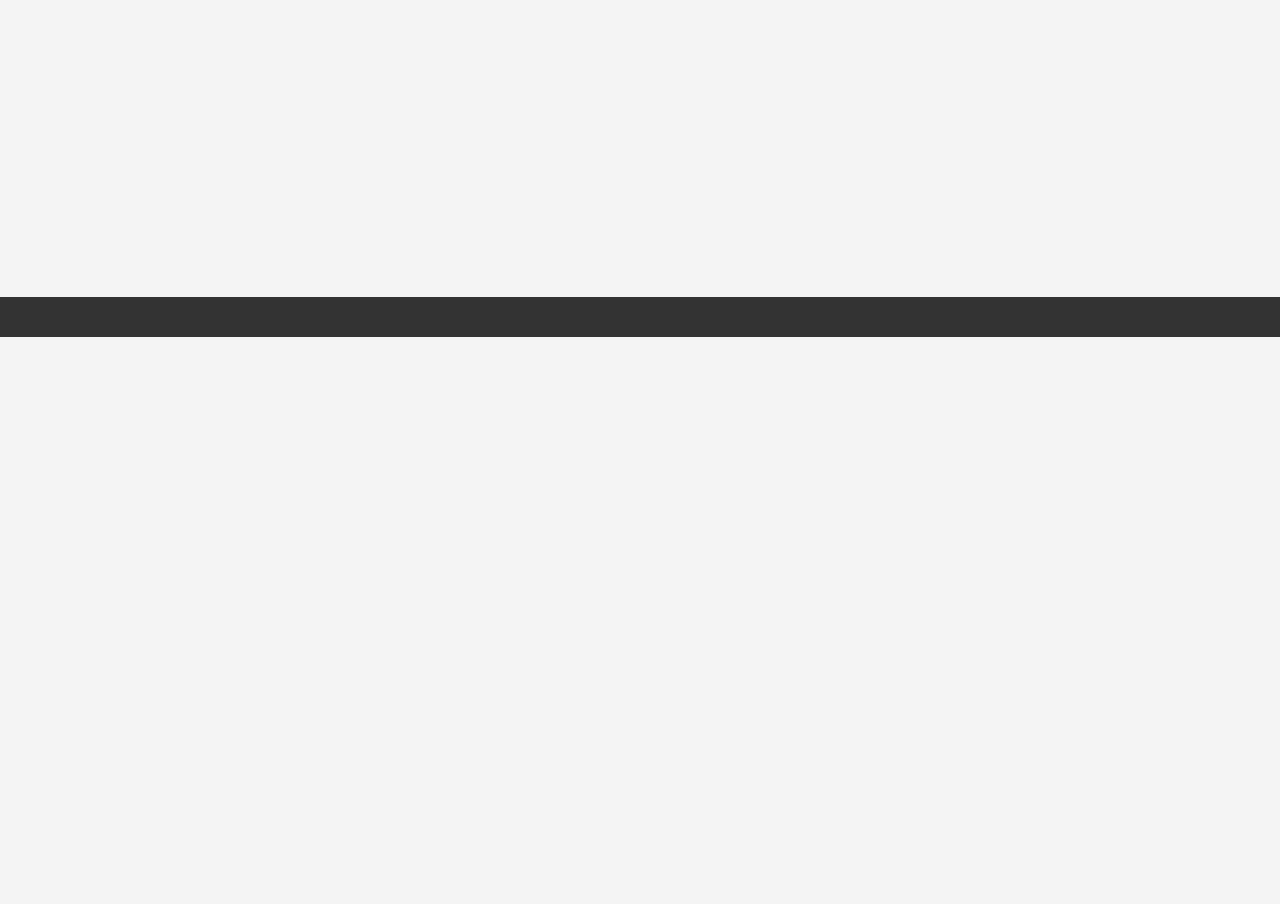
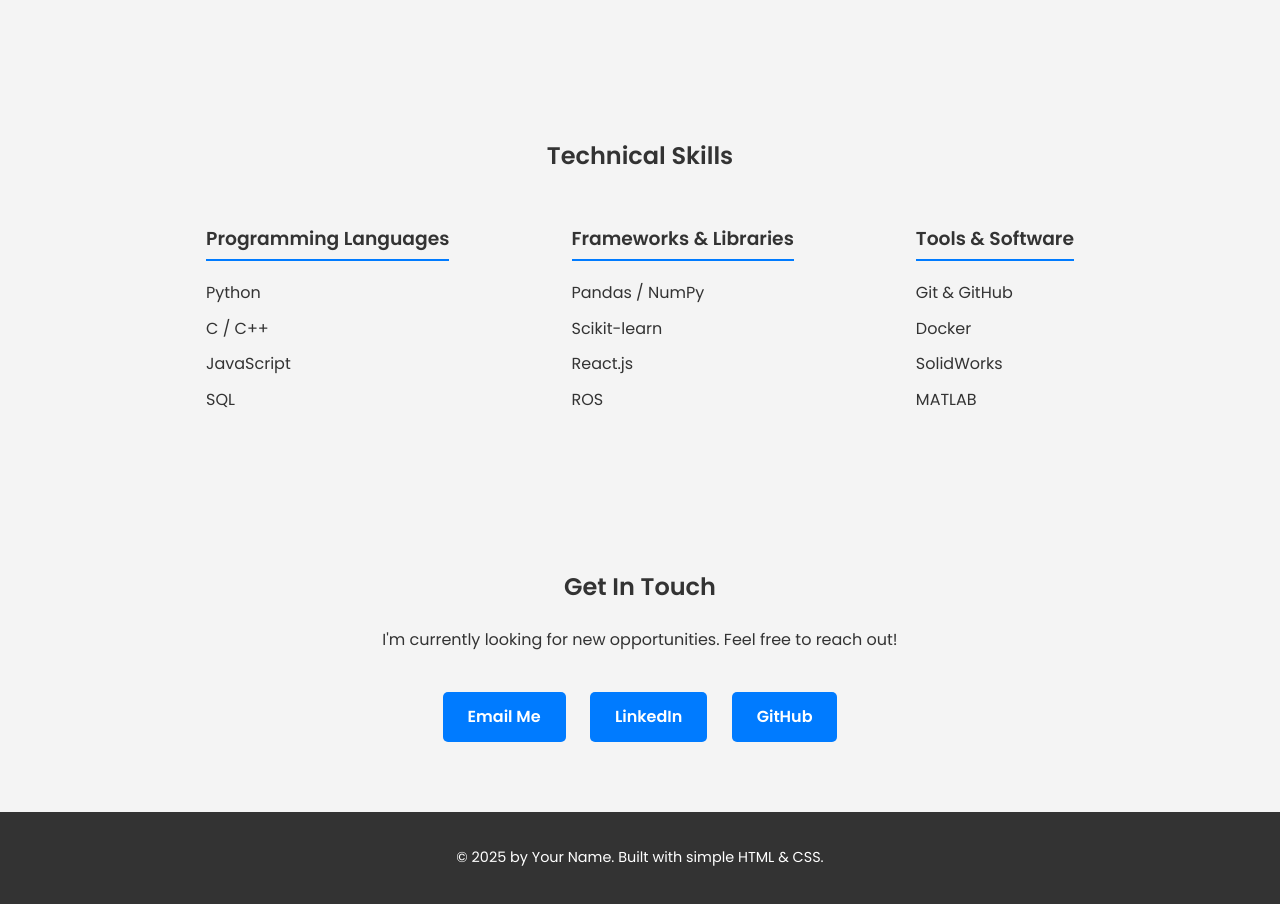
Before and after one commit to iannuz10/iannuz10.github.io, a plain HTML site: page index.html in a window 1280 px wide. Shown: the part 1141-2045 px from the top of the page. Before the commit the page ends 1478 px from the top, so only its background shows below. Drawn offline with Linux system fonts and the light colour scheme.

Commit message:
Add technical skills and contact sections to index.html

```diff
--- a/index.html
+++ b/index.html
@@ -75,14 +75,52 @@
         </section>
 
         <section id="skills" class="skills-section">
-            </section>
+            <h2>Technical Skills</h2>
+            <div class="skills-container">
+                <div class="skills-category">
+                    <h3>Programming Languages</h3>
+                    <ul>
+                        <li>Python</li>
+                        <li>C / C++</li>
+                        <li>JavaScript</li>
+                        <li>SQL</li>
+                    </ul>
+                </div>
+                <div class="skills-category">
+                    <h3>Frameworks & Libraries</h3>
+                    <ul>
+                        <li>Pandas / NumPy</li>
+                        <li>Scikit-learn</li>
+                        <li>React.js</li>
+                        <li>ROS</li>
+                    </ul>
+                </div>
+                <div class="skills-category">
+                    <h3>Tools & Software</h3>
+                    <ul>
+                        <li>Git & GitHub</li>
+                        <li>Docker</li>
+                        <li>SolidWorks</li>
+                        <li>MATLAB</li>
+                    </ul>
+                </div>
+            </div>
+        </section>
 
         <section id="contact" class="contact-section">
-            </section>
+            <h2>Get In Touch</h2>
+            <p>I'm currently looking for new opportunities. Feel free to reach out!</p>
+            <div class="contact-links">
+                <a href="mailto:your.email@example.com" class="contact-button">Email Me</a>
+                <a href="https://www.linkedin.com/in/your-linkedin-profile/" target="_blank" class="contact-button">LinkedIn</a>
+                <a href="https://github.com/your-github-username" target="_blank" class="contact-button">GitHub</a>
+            </div>
+        </section>
     </main>
 
     <footer>
-        </footer>
+        <p>&copy; 2025 by Your Name. Built with simple HTML & CSS.</p>
+    </footer>
 
     <script src="script.js"></script>
 </body>
```
